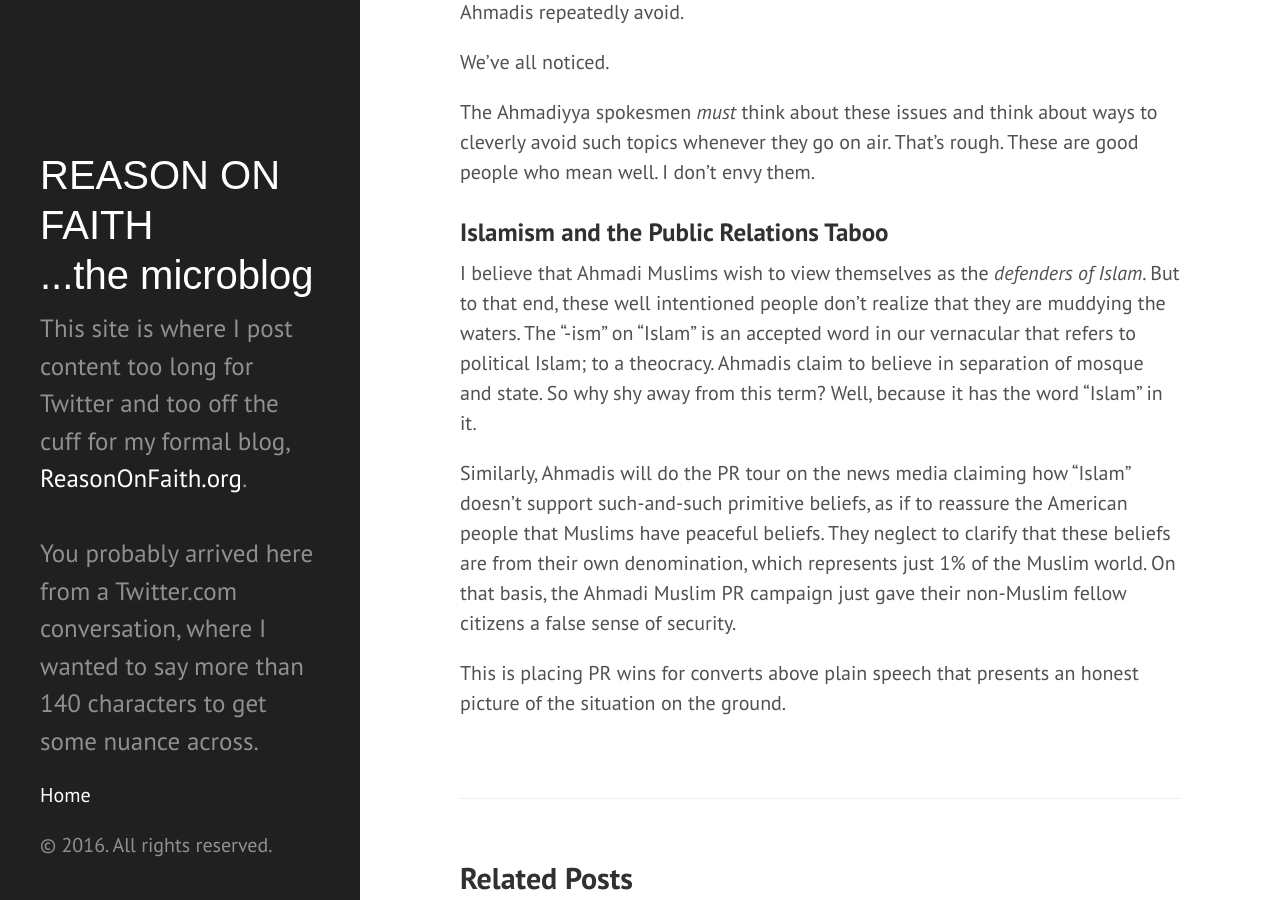
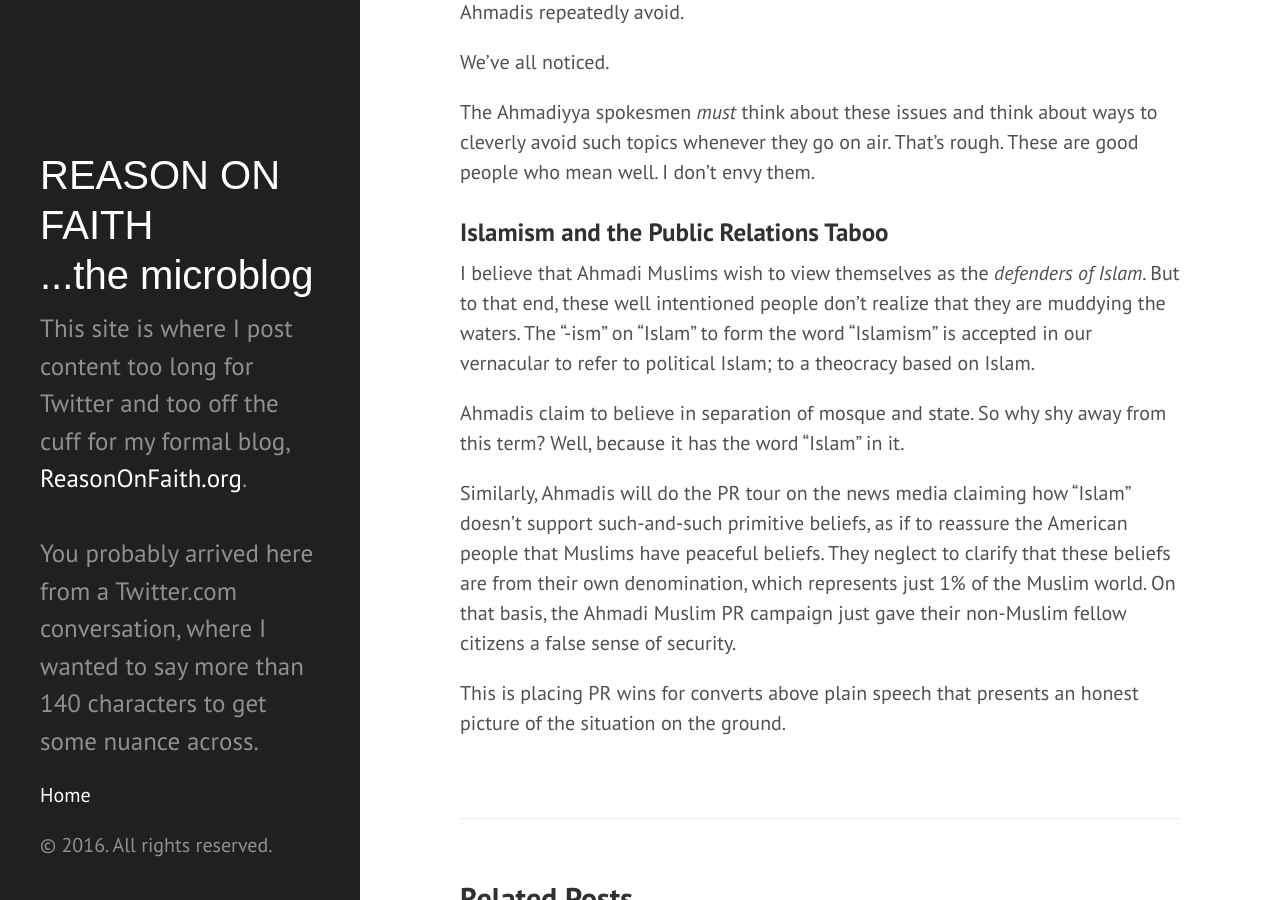
Before and after one commit to ReasonOnFaith/ReasonOnFaith.github.io, a Jekyll site: the page built from _posts/2016-03-29-the-mrm-and-the-true-islam-campaigns.markdown, in a window 1280 px wide and 900 px high, scrolled down 2976 px. Built offline with Jekyll 4.4.1, drawn with Linux system fonts in a browser that asks for light colours.

Commit message:
Post update: The MRM and the True Islam Campaigns

```diff
--- a/_posts/2016-03-29-the-mrm-and-the-true-islam-campaigns.markdown
+++ b/_posts/2016-03-29-the-mrm-and-the-true-islam-campaigns.markdown
@@ -59,7 +59,9 @@ The Ahmadiyya spokesmen _must_ think about these issues and think about ways to
 
 ### Islamism and the Public Relations Taboo
 
-I believe that Ahmadi Muslims wish to view themselves as the _defenders of Islam_. But to that end, these well intentioned people don't realize that they are muddying the waters. The "-ism" on "Islam" is an accepted word in our vernacular that refers to political Islam; to a theocracy. Ahmadis claim to believe in separation of mosque and state. So why shy away from this term? Well, because it has the word "Islam" in it.
+I believe that Ahmadi Muslims wish to view themselves as the _defenders of Islam_. But to that end, these well intentioned people don't realize that they are muddying the waters. The "-ism" on "Islam" to form the word "Islamism" is accepted in our vernacular to refer to political Islam; to a theocracy based on Islam.
+
+Ahmadis claim to believe in separation of mosque and state. So why shy away from this term? Well, because it has the word "Islam" in it.
 
 Similarly, Ahmadis will do the PR tour on the news media claiming how "Islam" doesn't support such-and-such primitive beliefs, as if to reassure the American people that Muslims have peaceful beliefs. They neglect to clarify that these beliefs are from their own denomination, which represents just 1% of the Muslim world. On that basis, the Ahmadi Muslim PR campaign just gave their non-Muslim fellow citizens a false sense of security.
 
```
